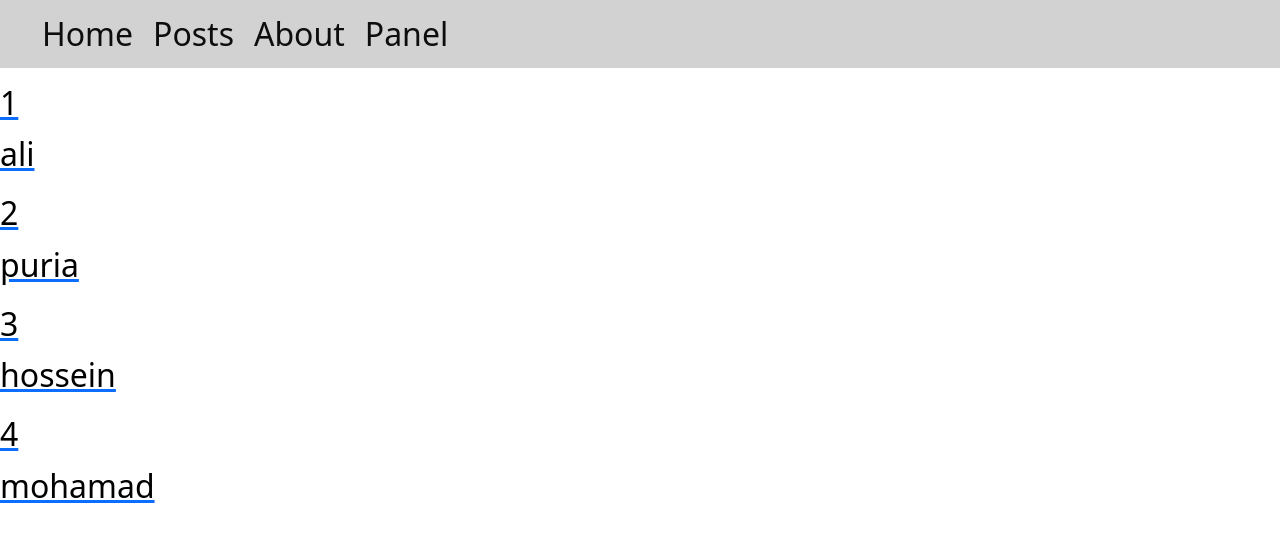
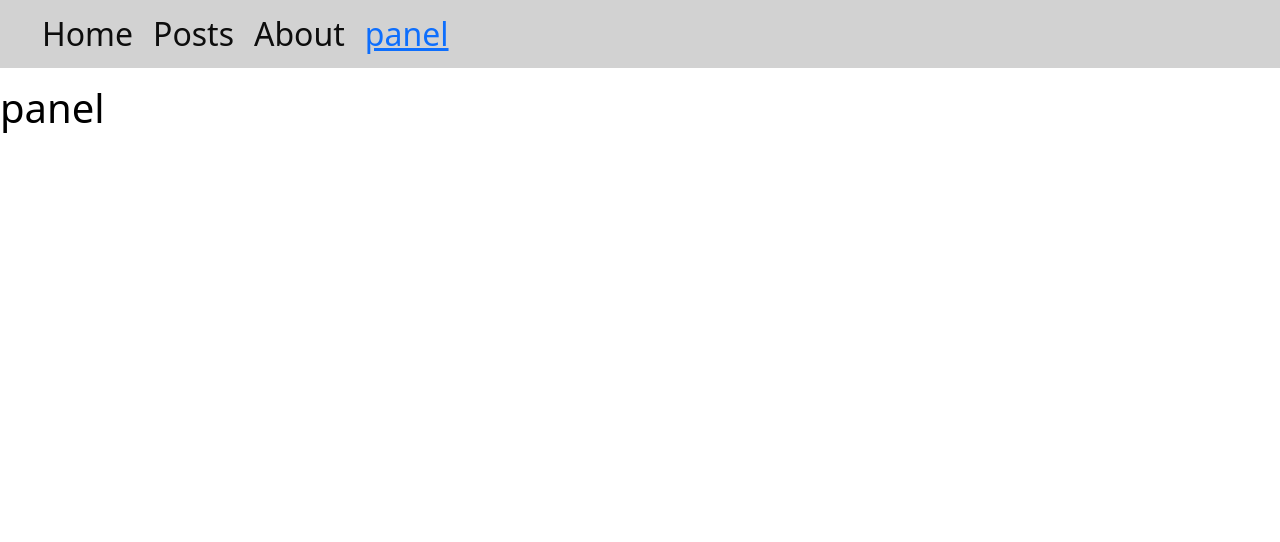
Before and after one commit to hossein-ansari/practice, a React (Create React App) app: page /panel in a window 1280 px wide. Before the commit this address led to /Posts. Shown: the top 542 px of the page. Built offline with nearby package versions, Linux system fonts and the light colour scheme.

Commit message:
add navlink

```diff
--- a/src/Home.js
+++ b/src/Home.js
@@ -1,7 +1,7 @@
 import React from 'react'
 import "./home.css";
 
-import { Link } from 'react-router-dom'
+import { Link, NavLink } from 'react-router-dom'
 export default function Home() {
 
   return (
@@ -10,7 +10,7 @@ export default function Home() {
             <li><Link  className="links" to={'/'}>home</Link></li>
             <li><Link  className="links" to={'/posts'}>posts</Link></li>
             <li><Link  className="links" to={'./about'}>about</Link></li>
-            <li><Link  className="links" to={'./panel'}>panel</Link></li>
+            <li><NavLink  className={(act)=> console.log(act)} to={'./panel'}>panel</NavLink></li>
 
         </ul>
     </div>
--- a/src/Privetroute.js
+++ b/src/Privetroute.js
@@ -3,7 +3,7 @@ import {islogin} from "./utils.js";
 import { Outlet } from "react-router-dom";
 import { Navigate } from "react-router-dom";
 export default function Privetroute() {
-  let login = islogin("adf");
+  let login = islogin("ali");
     console.log(login);
   return <div>
      {login ? (<Outlet /> )  : <Navigate to={"./Posts"} />}
```
